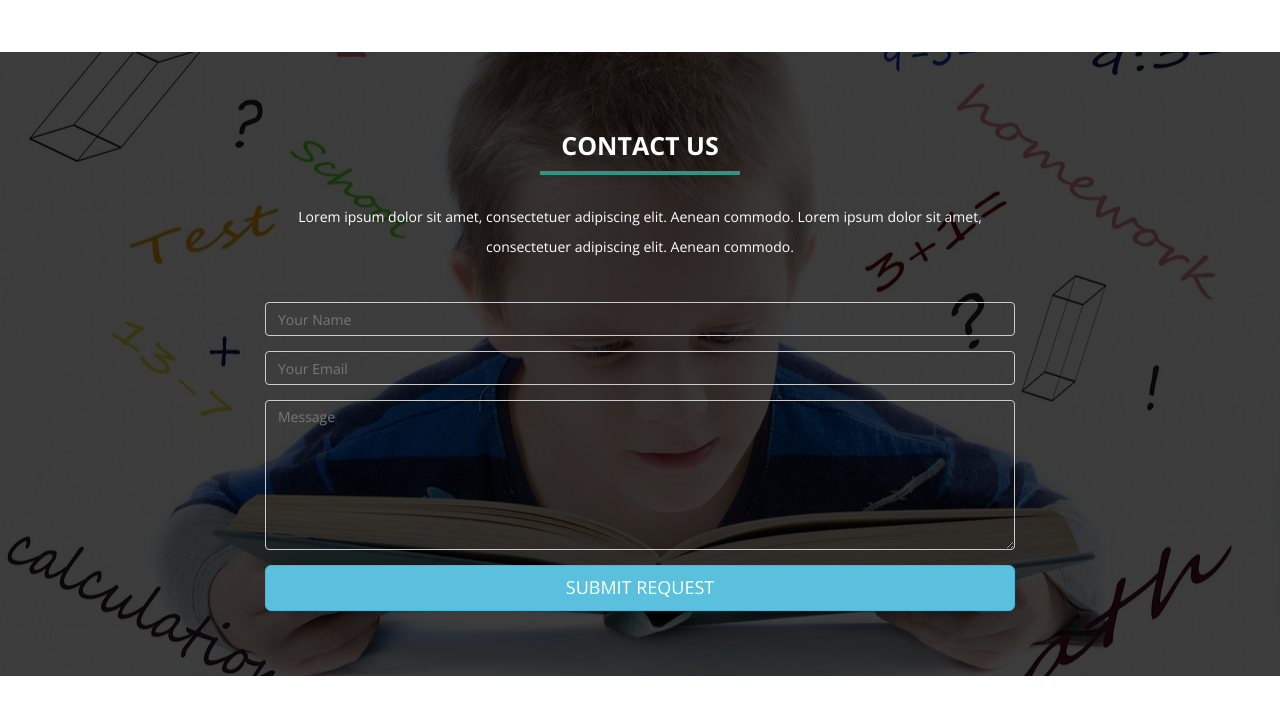
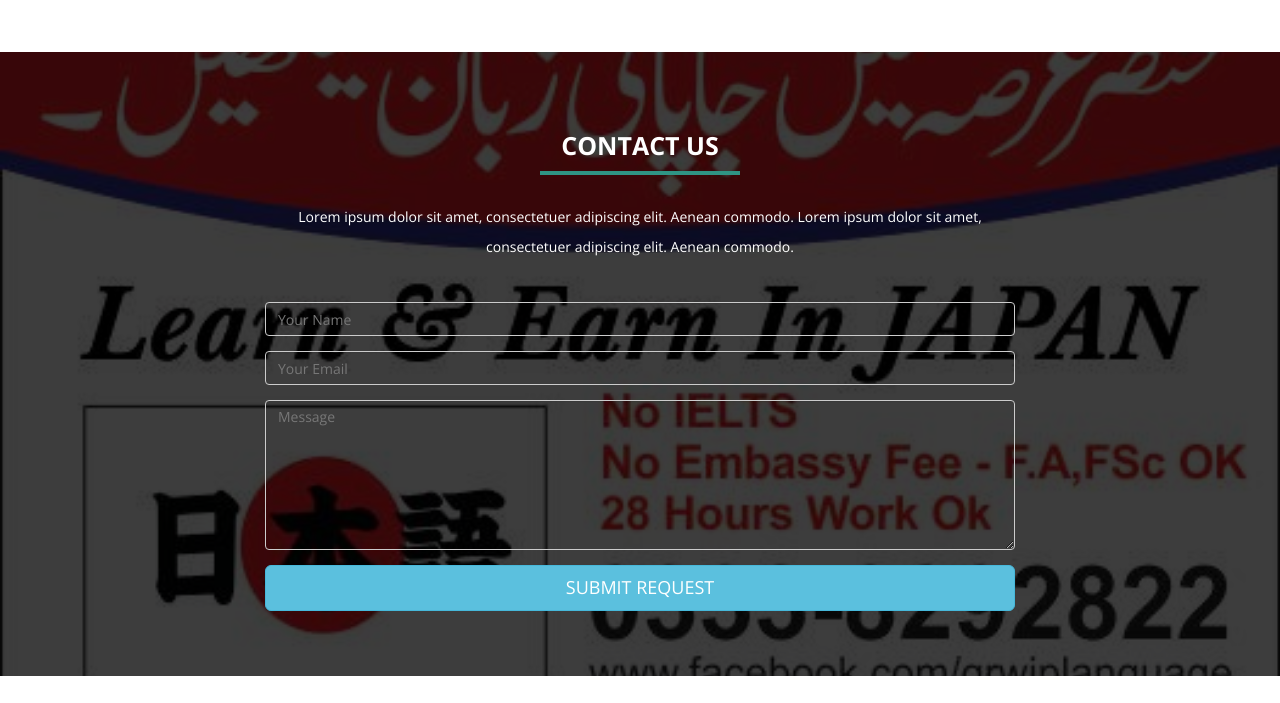
Before and after one commit to grwjplanguage/gjlc, a plain HTML site: page index.html in a window 1280 px wide. Shown: the part 2959-3662 px from the top of the page. Drawn offline with nearby package versions, Linux system fonts and the light colour scheme.

Commit message:
Update style.css

```diff
--- a/assets/css/style.css
+++ b/assets/css/style.css
@@ -238,7 +238,7 @@ h1::after {
 #contact-sec {
     padding-top: 10px;
     padding-bottom: 60px;
-    background: url(../img/contact.jpg) no-repeat center center;
+    background: url(../img/header-gjlc-2.jpg) no-repeat center center;
     padding: 0;
     -webkit-background-size: cover;
     background-size: cover;
```
